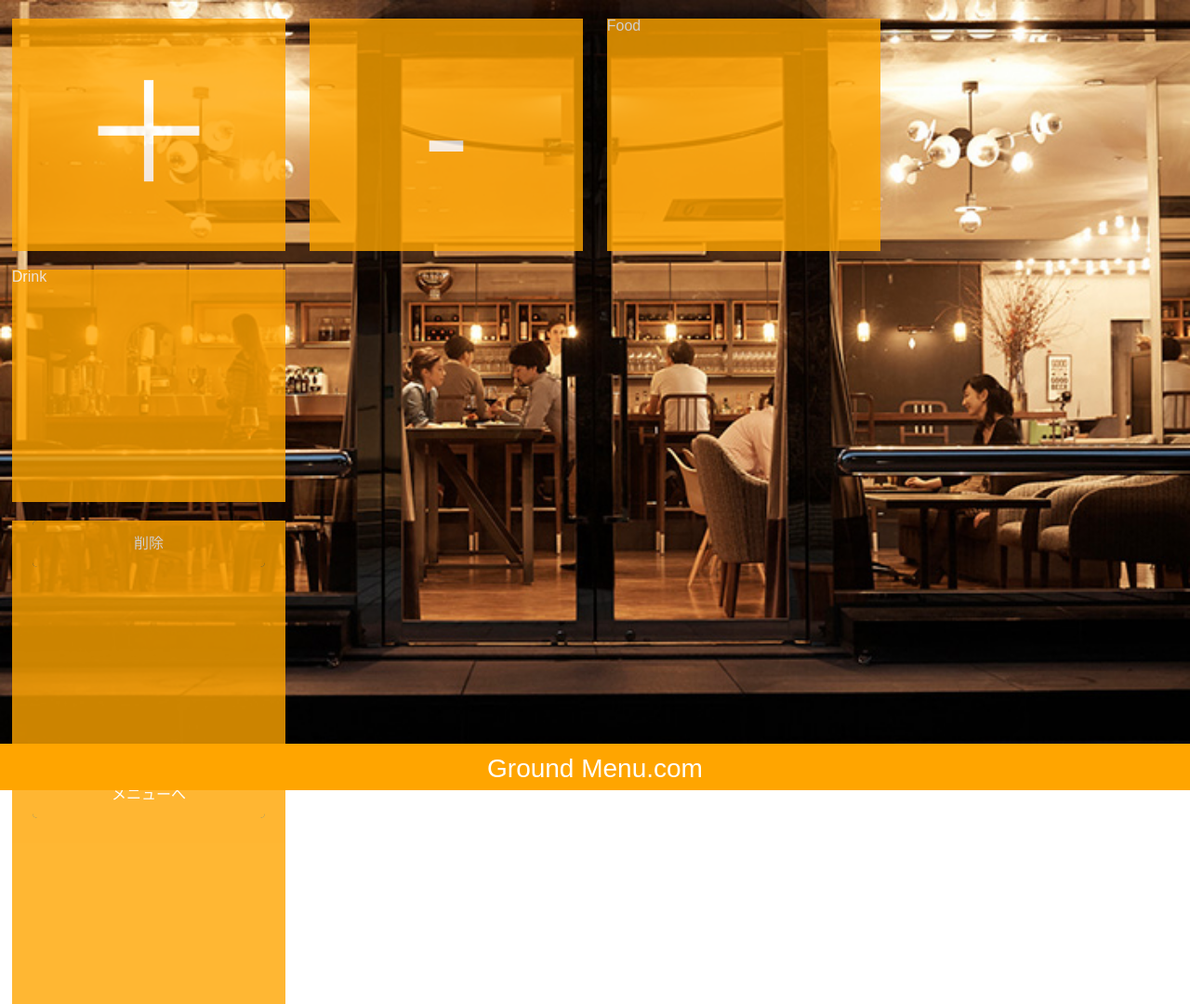
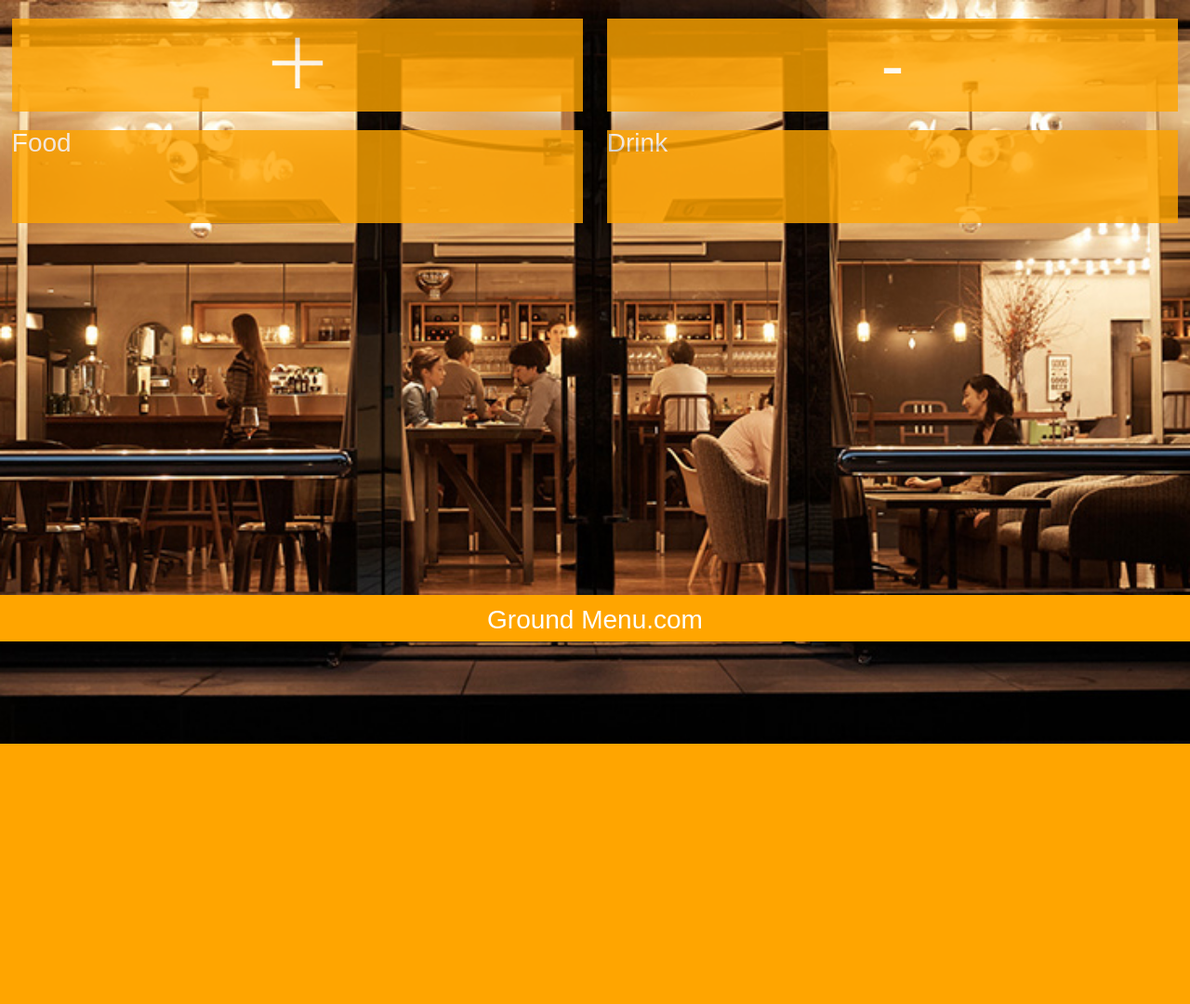
Before and after one commit to takuzyotentyo/grandmenu_2019, a Flask app: page /add_menu in a window 1280 px wide. Shown: the part 110-1190 px from the top of the page at 93% size. After the commit the page ends 910 px from the top, so only its background shows below. Run offline with Flask 2, Linux system fonts and the light colour scheme; data that the repository does not hold is empty; some libraries are stand-ins or nearby versions.

Commit message:
add menuのレイアウト変更

```diff
--- a/grandmenu/static/scss/block/_column-1.scss
+++ /dev/null
@@ -1,21 +0,0 @@
- /*「_」抜きの名前でインポートする
- 変数を定義しているsetting.scssのインポートは必須事項*/
-@import "../setting/setting.scss";
-
-.single-column{
-	position: relative;
-    top: 50%;
-    transform : translateY(-50%);
-    display: flex;
-    flex-flow: column nowrap;
-    justify-content: center;
-    align-items: center;
-}
-
-.multi-column{
-	display: flex;
-    flex-wrap: wrap;
-    justify-content: flex-start;
-    align-items: flex-start;
-    width: 100vw;
-}
--- a/grandmenu/static/scss/block/_column.scss
+++ b/grandmenu/static/scss/block/_column.scss
@@ -2,14 +2,31 @@
  変数を定義しているsetting.scssのインポートは必須事項*/
 @import "../setting/setting.scss";
 
-.single-column{
-	position: relative;
-    top: 50%;
-    transform : translateY(-50%);
-    display: flex;
-    flex-flow: column nowrap;
-    justify-content: center;
-    align-items: center;
+.column-1{
+	@include column;
+	width:100vw;
+	flex-flow: column nowrap;
+	&__100vh{
+		height:100vh;
+	}
+}
+
+.column-2{
+	@include column;
+	width:50vw;
+	flex-flow: column nowrap;
+}
+
+.column-3{
+	@include column;
+	width:33.33vw;
+	flex-flow: column nowrap;
+}
+
+.column-4{
+	@include column;
+	width:25vw;
+	flex-flow: column nowrap;
 }
 
 .multi-column{
--- a/grandmenu/static/scss/block/_footer.scss
+++ b/grandmenu/static/scss/block/_footer.scss
@@ -3,9 +3,10 @@
 @import "../setting/setting.scss";
 
 .footer{
-	position: relative;
+	position: fixed;
 	background-color: $color-main;
 	height: 50px;
 	padding: 6px;
 	width: $width-base;
+	bottom: 0;
 }
--- a/grandmenu/static/scss/block/_menu-box.scss
+++ b/grandmenu/static/scss/block/_menu-box.scss
@@ -2,16 +2,23 @@
 @import "../mixin/mixin.scss";
 .menu-box{
 	@include menu-box;
+	font-size:$text-subtitle;
 	&__add{
 		@include menu-box;
-		font-size: 150px;
+		font-size: 75px;
 		text-align: center;
-		padding:50px;
+		margin-top:20px;
+		padding: 12.5px;
+		margin-top:20px;
+		margin-bottom:20px;
 	}
 	&__delete{
 		@include menu-box;
-		font-size: 150px;
+		font-size: 75px;
 		text-align: center;
-		padding:50px;
+		margin-top:20px;
+		padding: 12.5px;
+		margin-top:20px;
+		margin-bottom:20px;
 	}
 }
--- a/grandmenu/static/scss/mixin/_mixin.scss
+++ b/grandmenu/static/scss/mixin/_mixin.scss
@@ -3,23 +3,18 @@
 @mixin menu-box{
 	color: $text-color-main;
 	background-color: $color-main;
-	height: 250px;
-	margin-left: 1%;
-	margin-right: 1%;
-	margin-top: 20px;
+	height: 100px;
+	margin-left: 1vw;
+	margin-right: 1vw;
 	opacity: 0.8;
 	position: relative;
-	width: 23%;
+	width: 48vw;
 }
 
-@mixin box{
+@mixin column{
+	align-items: center;     /*上下中央揃え*/
+	display: flex;
 	justify-content: center; /*左右中央揃え*/
-    align-items: center;     /*上下中央揃え*/
-	position: fixed;
-	width: 100%;
-	height: 100%;
-	background: rgba($color-sub,0.3);
-	top: 0;
-	left: 0;
-	padding: auto;
+	position: relative;
+	padding: 0;
 }
--- a/grandmenu/static/scss/style.css
+++ b/grandmenu/static/scss/style.css
@@ -223,25 +223,87 @@ blockのインポート
 /*テキストの大きさ*/
 /*色関係*/
 /*ブレイクポイント*/
-.single-column {
-  position: relative;
-  top: 50%;
-  -webkit-transform: translateY(-50%);
-  -ms-transform: translateY(-50%);
-  transform: translateY(-50%);
+.column-1 {
+  -webkit-box-align: center;
+  -ms-flex-align: center;
+  align-items: center;
+  /*上下中央揃え*/
   display: -webkit-box;
   display: -ms-flexbox;
   display: flex;
+  -webkit-box-pack: center;
+  -ms-flex-pack: center;
+  justify-content: center;
+  /*左右中央揃え*/
+  position: relative;
+  padding: 0;
+  width: 100vw;
   -webkit-box-orient: vertical;
   -webkit-box-direction: normal;
   -ms-flex-flow: column nowrap;
-  flex-flow: column nowrap;
+  flex-flow: column nowrap; }
+  .column-1__100vh {
+    height: 100vh; }
+
+.column-2 {
+  -webkit-box-align: center;
+  -ms-flex-align: center;
+  align-items: center;
+  /*上下中央揃え*/
+  display: -webkit-box;
+  display: -ms-flexbox;
+  display: flex;
   -webkit-box-pack: center;
   -ms-flex-pack: center;
   justify-content: center;
+  /*左右中央揃え*/
+  position: relative;
+  padding: 0;
+  width: 50vw;
+  -webkit-box-orient: vertical;
+  -webkit-box-direction: normal;
+  -ms-flex-flow: column nowrap;
+  flex-flow: column nowrap; }
+
+.column-3 {
   -webkit-box-align: center;
   -ms-flex-align: center;
-  align-items: center; }
+  align-items: center;
+  /*上下中央揃え*/
+  display: -webkit-box;
+  display: -ms-flexbox;
+  display: flex;
+  -webkit-box-pack: center;
+  -ms-flex-pack: center;
+  justify-content: center;
+  /*左右中央揃え*/
+  position: relative;
+  padding: 0;
+  width: 33.33vw;
+  -webkit-box-orient: vertical;
+  -webkit-box-direction: normal;
+  -ms-flex-flow: column nowrap;
+  flex-flow: column nowrap; }
+
+.column-4 {
+  -webkit-box-align: center;
+  -ms-flex-align: center;
+  align-items: center;
+  /*上下中央揃え*/
+  display: -webkit-box;
+  display: -ms-flexbox;
+  display: flex;
+  -webkit-box-pack: center;
+  -ms-flex-pack: center;
+  justify-content: center;
+  /*左右中央揃え*/
+  position: relative;
+  padding: 0;
+  width: 25vw;
+  -webkit-box-orient: vertical;
+  -webkit-box-direction: normal;
+  -ms-flex-flow: column nowrap;
+  flex-flow: column nowrap; }
 
 .multi-column {
   display: -webkit-box;
@@ -322,11 +359,12 @@ blockのインポート
 /*色関係*/
 /*ブレイクポイント*/
 .footer {
-  position: relative;
+  position: fixed;
   background-color: #FFA500;
   height: 50px;
   padding: 6px;
-  width: 100vw; }
+  width: 100vw;
+  bottom: 0; }
 
 /*「_」抜きの名前でインポートする
  変数を定義しているsetting.scssのインポートは必須事項*/
@@ -458,36 +496,40 @@ blockのインポート
 .menu-box {
   color: #ffffff;
   background-color: #FFA500;
-  height: 250px;
-  margin-left: 1%;
-  margin-right: 1%;
-  margin-top: 20px;
+  height: 100px;
+  margin-left: 1vw;
+  margin-right: 1vw;
   opacity: 0.8;
   position: relative;
-  width: 23%; }
+  width: 48vw;
+  font-size: 28px; }
   .menu-box__add {
     color: #ffffff;
     background-color: #FFA500;
-    height: 250px;
-    margin-left: 1%;
-    margin-right: 1%;
-    margin-top: 20px;
+    height: 100px;
+    margin-left: 1vw;
+    margin-right: 1vw;
     opacity: 0.8;
     position: relative;
-    width: 23%;
-    font-size: 150px;
+    width: 48vw;
+    font-size: 75px;
     text-align: center;
-    padding: 50px; }
+    margin-top: 20px;
+    padding: 12.5px;
+    margin-top: 20px;
+    margin-bottom: 20px; }
   .menu-box__delete {
     color: #ffffff;
     background-color: #FFA500;
-    height: 250px;
-    margin-left: 1%;
-    margin-right: 1%;
-    margin-top: 20px;
+    height: 100px;
+    margin-left: 1vw;
+    margin-right: 1vw;
     opacity: 0.8;
     position: relative;
-    width: 23%;
-    font-size: 150px;
+    width: 48vw;
+    font-size: 75px;
     text-align: center;
-    padding: 50px; }
+    margin-top: 20px;
+    padding: 12.5px;
+    margin-top: 20px;
+    margin-bottom: 20px; }
--- a/grandmenu/templates/add_menu.html
+++ b/grandmenu/templates/add_menu.html
@@ -4,24 +4,27 @@
 <div class="menu-box__add">＋</div>
 <div class="menu-box__delete">-</div>
 
+<div class="column-2">
 <div class="menu-box">Food</div>
-<div class="sortable multi-column">
+<div class="sortable">
 {% for menu_info in menu_infos %}
 {% if menu_info[1] == "food" %}
-
- <div class="menu-list">
+<div class="menu-box">
 <!-- menue_infoが、大分類、中分類、品名、値段になっているため、id,valueは、2を選択 -->
-  <input type="checkbox" name="food_" id={{menu_info[3]}} value={{menu_info[3]}}>
+<input  type="checkbox" name="food_" id={{menu_info[3]}} value={{menu_info[3]}}>
 <label for={{menu_info[3]}}>{{menu_info[2]}} / {{menu_info[3]}} / {{menu_info[4]}}円</label>
 </div>
 {% endif %}
 {% endfor %}
 </div>
+</div>
+
+<div class="column-2">
 <div class="menu-box">Drink</div>
-  <div class="sortable multi-column">
+<div class="sortable">
 {% for menu_info in menu_infos %}
 {% if menu_info[1] == "drink" %}
- <div class="menu-list">
+<div class="menu-box">
 <!-- menue_infoが、大分類、中分類、品名、値段になっているため、id,valueは、2を選択 -->
 <input type="checkbox" name="drink_" id={{menu_info[3]}} value={{menu_info[3]}}>
 <label for="{{menu_info[3]}}">{{menu_info[2]}} / {{menu_info[3]}} / {{menu_info[4]}}円</label>
@@ -31,23 +34,6 @@
 </div>
 </div>
 
-<div class="menu-box">
-  <input type="hidden" id="result" name="result" />
-  <button class="form-button" type="submit">
-    <span>確定</span>
-    <span>削除</span>
-  </button>
-  </div>
-
-  <div class="menu-box">
-  <a href ="/create_menu">
-    <button class="form-button">
-      <span>戻る</span>
-      <span>メニューへ</span>
-    </button>
-  </a>
-  </div>
-</div>
 
 <div class="lightbox">
   	<form action="/create_menu" method="post">
--- a/grandmenu/templates/index.html
+++ b/grandmenu/templates/index.html
@@ -1,6 +1,6 @@
 {% extends "base.html" %}
 {% block global_navi %}
-<div class="single-column">
+<div class="column-1 column-1__100vh">
   <div class="welcome-title">Ground Menu.com<br>For Pro</div>
   <div class="welcome-text">
     お客様とお店、双方のユーザビリティーを高める。そんな方法は掃いて捨てるほどあります。私達が目指したのは、今まで以上に簡潔なオペレーションと、コストの削減につながる、そんな解答です。
```
Also changed, not shown: other parts of grandmenu/static/scss/block/_column.scss (+0 -26 lines), other parts of grandmenu/static/scss/style.css (+0 -25 lines), 1 other file. Lines whose indentation alone changed are shown as unchanged.
